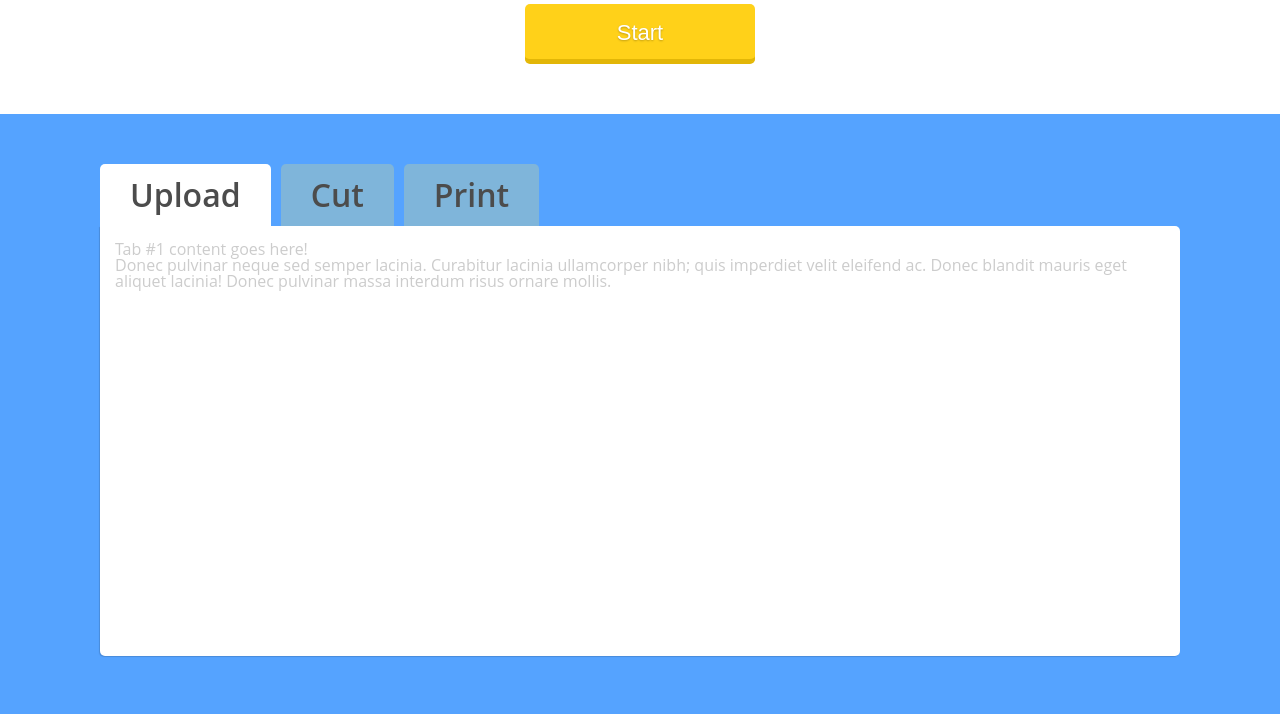
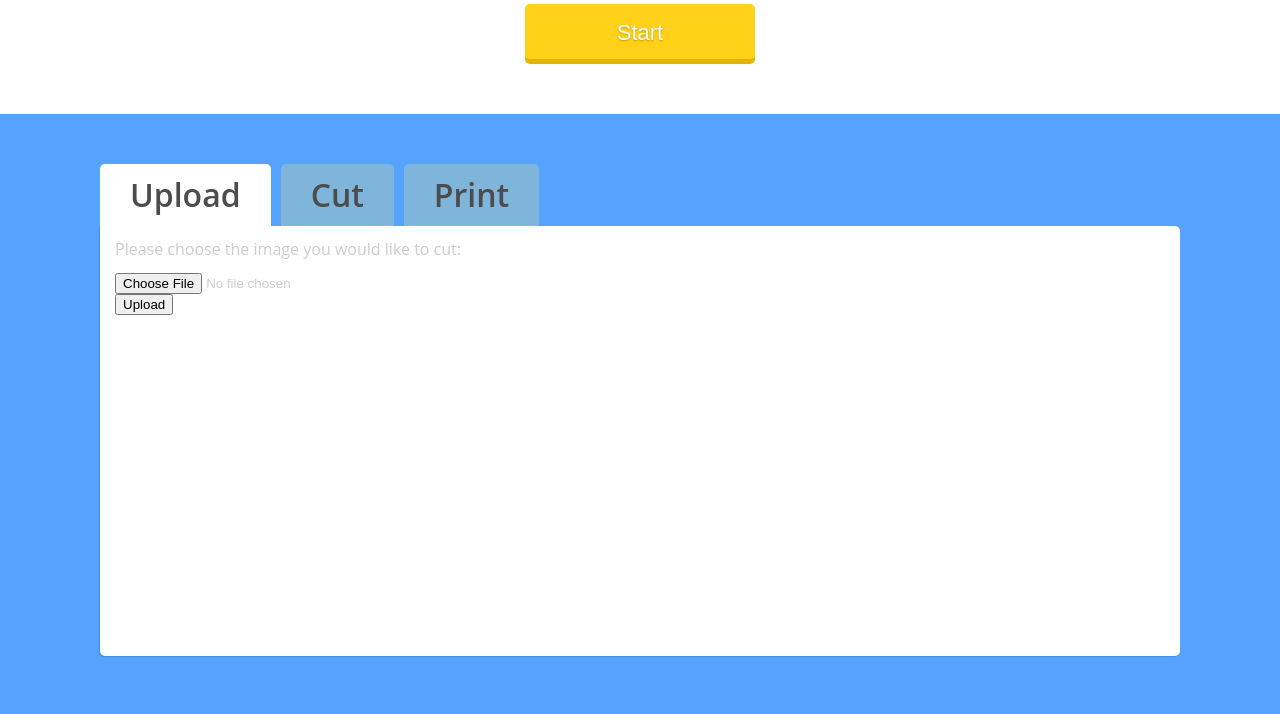
Before and after one commit to gauss1181/shirtsio, a Django app: page /app/ in a window 1280 px wide. Shown: the part 604-1318 px from the top of the page. Run offline with Django 3.2, Linux system fonts and the light colour scheme.

Commit message:
[Added] uploading box

```diff
--- a/shirtsio/static/css/app.css
+++ b/shirtsio/static/css/app.css
@@ -249,3 +249,7 @@ li.active a, li.active a:hover {
 .tab.active {
     display:block;
 }
+
+#choose-file-btn {
+
+}
--- a/shirtsio/templates/app/index.html
+++ b/shirtsio/templates/app/index.html
@@ -44,8 +44,14 @@
             <div class="tab-content">
 
                 <div id="tab1" class="tab active">
-                    <p>Tab #1 content goes here!</p>
-                        <p>Donec pulvinar neque sed semper lacinia. Curabitur lacinia ullamcorper nibh; quis imperdiet velit eleifend ac. Donec blandit mauris eget aliquet lacinia! Donec pulvinar massa interdum risus ornare mollis.</p>
+                    <form id="upload-form" action="#">
+                        <p>Please choose the image you would like to cut:<br><br>
+                            <input id="choose-file-btn" type="file" name="datafile">
+                        </p>
+                        <div>
+                            <input id="upload-btn" type="submit" value="Upload">
+                        </div>
+                    </form><!--upload-form -->
                 </div>
 
                 <div id="tab2" class="tab">
```
